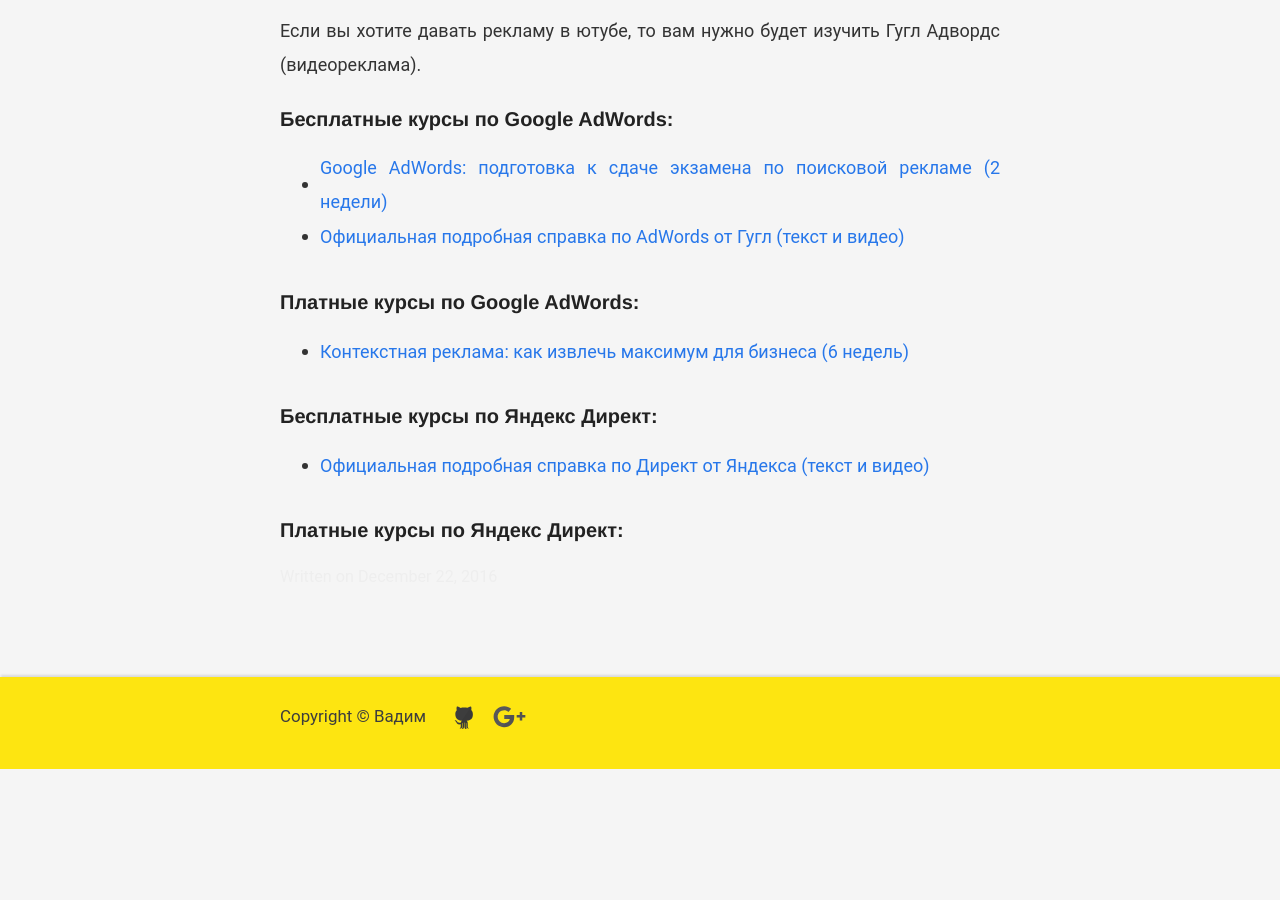
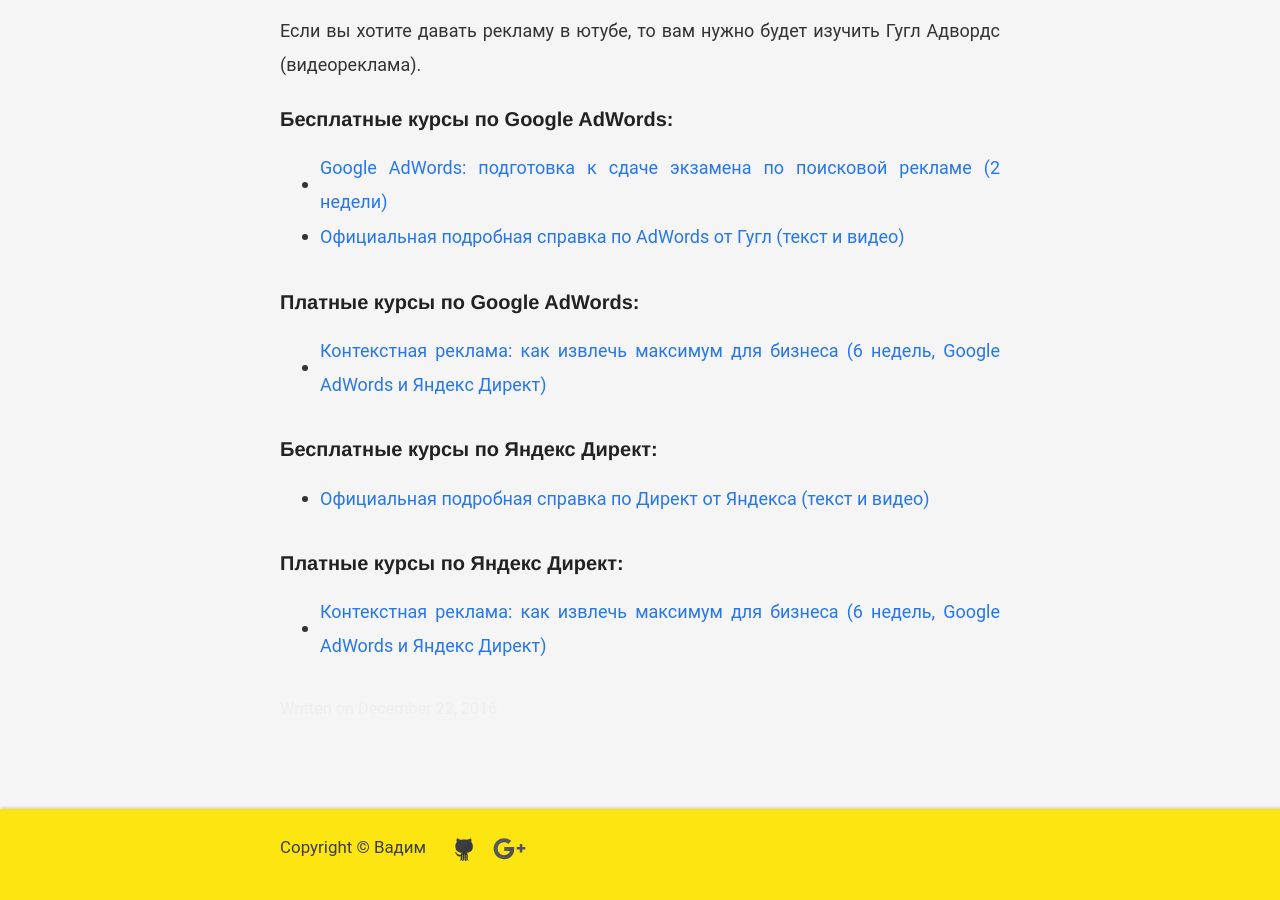
Before and after one commit to VadymVolos/vadymvolos.github.io, a Jekyll site: the page built from _posts/digital-marketing/2016-12-22-spisok-kursov-dlya-obucheniya-kontekstnoy-reklame.md, in a window 1280 px wide and 900 px high, scrolled down 619 px. Built offline with Jekyll 4.4.1, drawn with Linux system fonts in a browser that asks for light colours; comment, search, counter and statistics services are not loaded; before the commit the page ends 1388 px from its top, so only the background shows below that.

Commit message:
Update 2016-12-22-spisok-kursov-dlya-obucheniya-kontekstnoy-reklame.md

```diff
--- a/_posts/digital-marketing/2016-12-22-spisok-kursov-dlya-obucheniya-kontekstnoy-reklame.md
+++ b/_posts/digital-marketing/2016-12-22-spisok-kursov-dlya-obucheniya-kontekstnoy-reklame.md
@@ -26,7 +26,7 @@
 
 <h3>Платные курсы по Google AdWords:</h3>
 <ul>
-  <li><a href="http://netology.ru/programs/context-target?pid=up5293644" rel="nofollow" target="_blank" class="hvr-wobble-vertical">Контекстная реклама: как извлечь максимум для бизнеса (6 недель)</a></li>
+  <li><a href="http://netology.ru/programs/context-target?pid=up5293644" rel="nofollow" target="_blank" class="hvr-wobble-vertical">Контекстная реклама: как извлечь максимум для бизнеса (6 недель, Google AdWords и Яндекс Директ)</a></li>
 </ul>
 
 <h3>Бесплатные курсы по Яндекс Директ:</h3>
@@ -35,3 +35,6 @@
 </ul>
 
 <h3>Платные курсы по Яндекс Директ:</h3>
+<ul>
+  <li><a href="http://netology.ru/programs/context-target?pid=up5293644" rel="nofollow" target="_blank" class="hvr-wobble-vertical">Контекстная реклама: как извлечь максимум для бизнеса (6 недель, Google AdWords и Яндекс Директ)</a></li>
+</ul>
```
